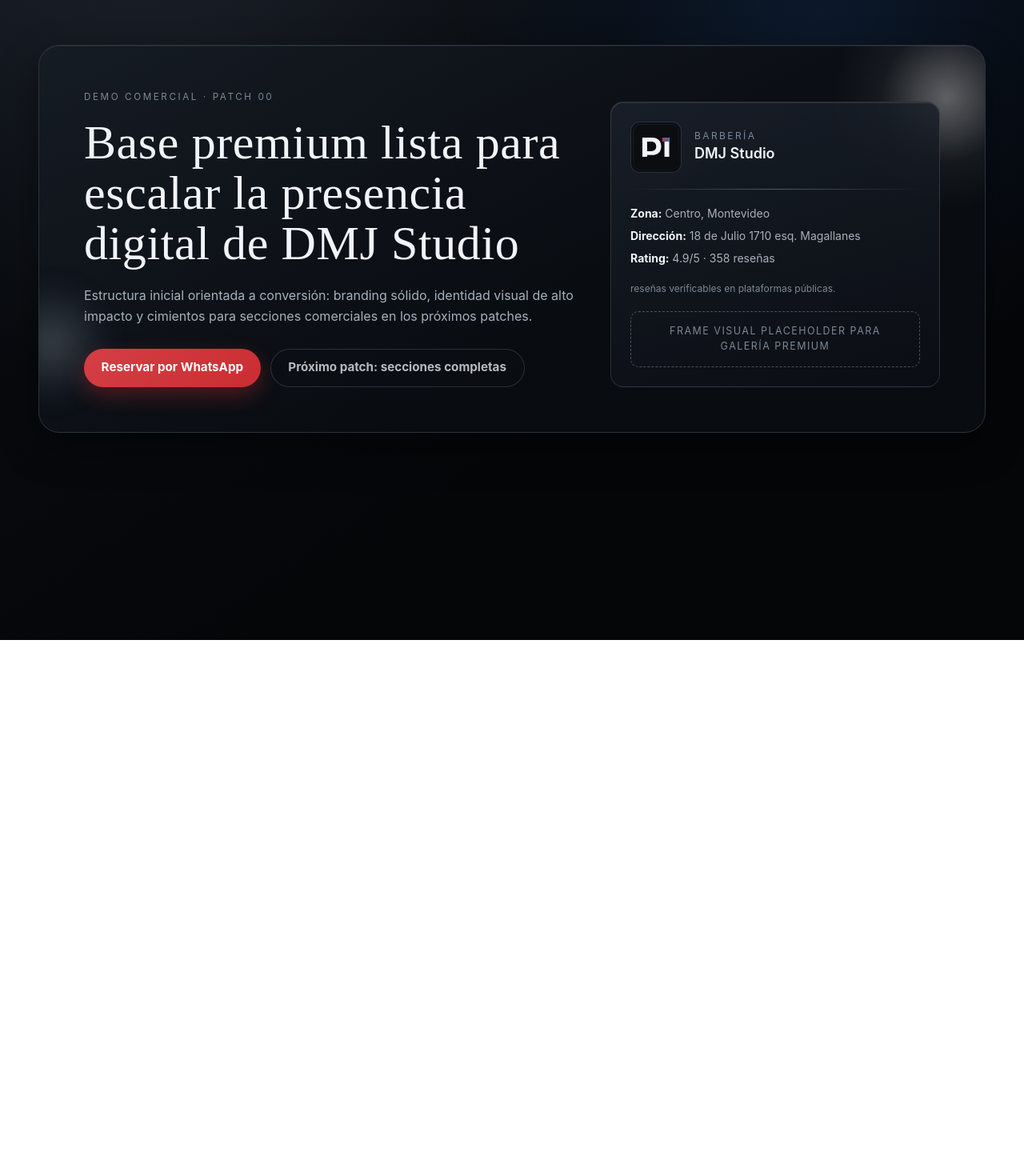
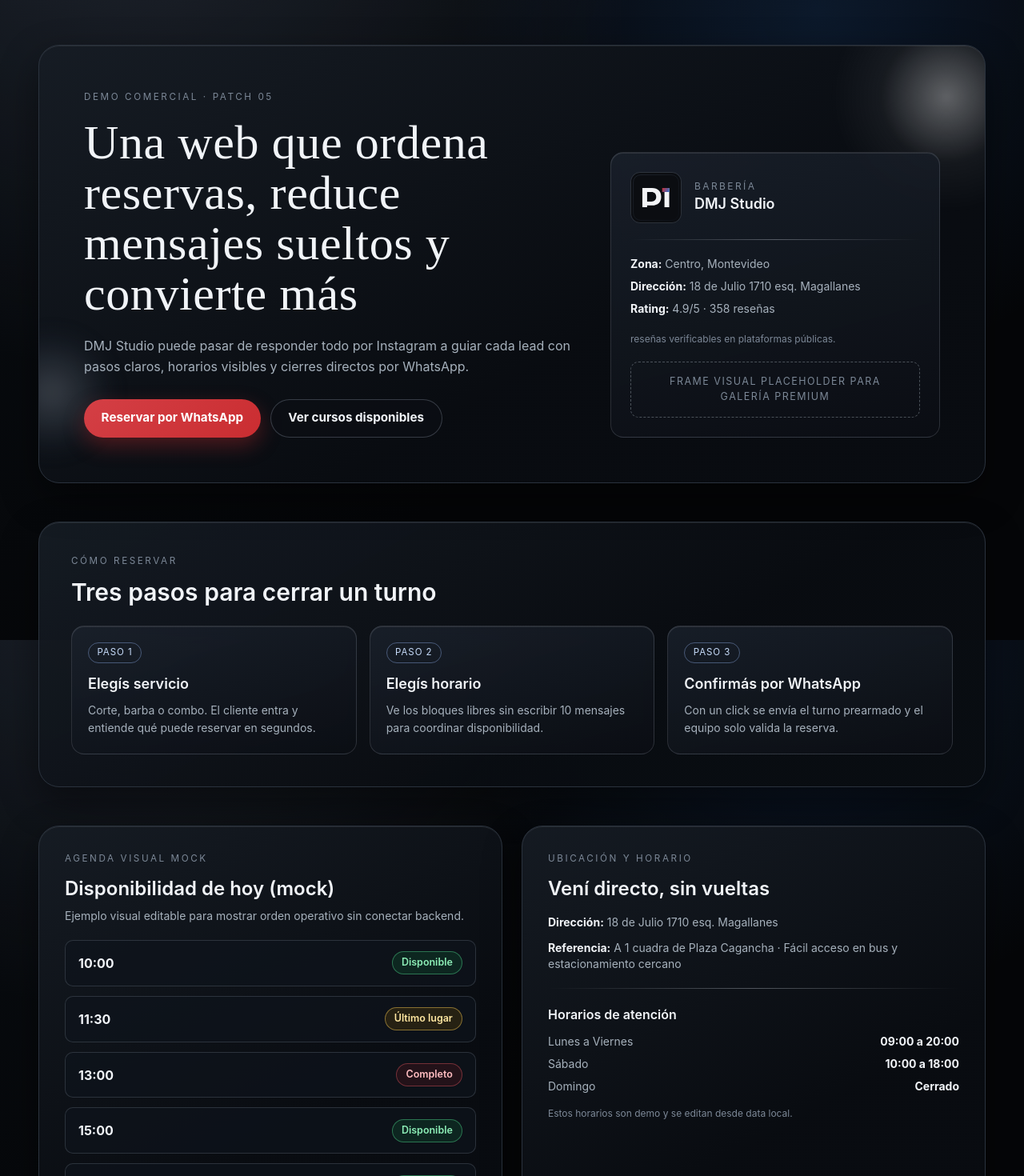
Before and after one commit to Daegon13/dmj-studio-demo, a Next.js app: page / in a window 1280 px wide. Shown: the top 1470 px of the page at 80% size. Before the commit the page ends 800 px from the top, so only its background shows below. Built offline with nearby package versions, Linux system fonts and the light colour scheme.

Commit message:
Implement patch 05 booking flow and commercial close

```diff
--- a/app/globals.css
+++ b/app/globals.css
@@ -140,3 +140,93 @@
   background: radial-gradient(circle, rgba(184, 197, 213, 0.24), rgba(54, 67, 87, 0.1) 58%, transparent 74%);
   filter: blur(10px);
 }
+
+.step-badge {
+  margin: 0;
+  width: fit-content;
+  border: 1px solid rgba(133, 165, 219, 0.45);
+  border-radius: var(--radius-pill);
+  padding: 0.2rem 0.65rem;
+  font-size: 0.72rem;
+  letter-spacing: 0.08em;
+  text-transform: uppercase;
+  color: #c7dcfa;
+}
+
+.slot-row {
+  display: flex;
+  align-items: center;
+  justify-content: space-between;
+  gap: 1rem;
+  border: 1px solid rgba(165, 179, 194, 0.2);
+  border-radius: var(--radius-sm);
+  background: rgba(15, 20, 28, 0.72);
+  padding: 0.85rem 1rem;
+}
+
+.slot-time {
+  font-weight: 700;
+  color: var(--color-title);
+}
+
+.slot-chip {
+  border-radius: var(--radius-pill);
+  padding: 0.25rem 0.7rem;
+  font-size: 0.78rem;
+  font-weight: 600;
+}
+
+.slot-available {
+  color: #8deeb7;
+  background: rgba(18, 106, 57, 0.25);
+  border: 1px solid rgba(80, 214, 141, 0.45);
+}
+
+.slot-warning {
+  color: #ffe7a1;
+  background: rgba(133, 90, 4, 0.22);
+  border: 1px solid rgba(236, 192, 80, 0.5);
+}
+
+.slot-full {
+  color: #ffbdc1;
+  background: rgba(131, 26, 34, 0.2);
+  border: 1px solid rgba(215, 82, 93, 0.45);
+}
+
+.hour-row {
+  display: flex;
+  justify-content: space-between;
+  gap: 1rem;
+}
+
+.cta-strong {
+  background:
+    radial-gradient(circle at 10% 20%, rgba(255, 255, 255, 0.18), transparent 42%),
+    linear-gradient(130deg, #9a1f24, #710f15 60%, #4e0b0f 100%);
+}
+
+.mobile-sticky-cta {
+  position: fixed;
+  inset-inline: 0;
+  bottom: 0;
+  z-index: 30;
+  display: grid;
+  grid-template-columns: 1fr 1fr;
+  gap: 0.65rem;
+  padding: 0.85rem var(--space-inline) calc(0.85rem + env(safe-area-inset-bottom));
+  border-top: 1px solid rgba(224, 232, 242, 0.2);
+  background: rgba(5, 8, 12, 0.9);
+  backdrop-filter: blur(10px);
+}
+
+.mobile-sticky-cta .btn {
+  min-height: 2.8rem;
+  font-size: 0.9rem;
+}
+
+@media (min-width: 640px) {
+  .mobile-sticky-cta {
+    display: none;
+  }
+}
--- a/app/page.tsx
+++ b/app/page.tsx
@@ -1,9 +1,15 @@
 import Image from "next/image";
 import { brand } from "@/src/data/brand";
 
+const slotClassByStatus: Record<(typeof brand.availability.slots)[number]["status"], string> = {
+  Disponible: "slot-available",
+  "Último lugar": "slot-warning",
+  Completo: "slot-full",
+};
+
 export default function Home() {
   return (
-    <main className="shell py-8 sm:py-10 lg:py-14">
+    <main className="shell space-y-8 py-8 pb-32 sm:space-y-10 sm:py-10 sm:pb-10 lg:space-y-12 lg:py-14">
       <section className="hero card-premium relative overflow-hidden p-6 sm:p-10 lg:p-14">
         <div className="spotlight pointer-events-none absolute -right-24 -top-20 h-72 w-72 rounded-full" />
         <div className="chrome-haze pointer-events-none absolute -left-16 bottom-8 h-40 w-40 rounded-full" />
@@ -27,9 +33,14 @@
               >
                 {brand.contact.whatsappLabel}
               </a>
-              <button type="button" className="btn btn-secondary" disabled>
+              <a
+                href={brand.contact.coursesUrl}
+                target="_blank"
+                rel="noopener noreferrer"
+                className="btn btn-secondary"
+              >
                 {brand.hero.secondaryCtaLabel}
-              </button>
+              </a>
             </div>
           </article>
 
@@ -44,9 +55,7 @@
                 priority
               />
               <div>
-                <p className="text-xs uppercase tracking-[0.2em] text-[var(--color-muted)]">
-                  {brand.businessLine}
-                </p>
+                <p className="text-xs uppercase tracking-[0.2em] text-[var(--color-muted)]">{brand.businessLine}</p>
                 <p className="text-lg font-semibold text-[var(--color-title)]">{brand.name}</p>
               </div>
             </div>
@@ -61,7 +70,7 @@
                 <strong className="text-[var(--color-title)]">Dirección:</strong> {brand.address}
               </li>
               <li>
-                <strong className="text-[var(--color-title)]">Rating:</strong> {brand.socialProof.rating}/5 · {" "}
+                <strong className="text-[var(--color-title)]">Rating:</strong> {brand.socialProof.rating}/5 ·{" "}
                 {brand.socialProof.reviewsCount} reseñas
               </li>
             </ul>
@@ -71,6 +80,89 @@
           </aside>
         </div>
       </section>
+
+      <section className="card-premium p-6 sm:p-8 lg:p-10">
+        <p className="eyebrow">Cómo reservar</p>
+        <h2 className="mt-3 text-2xl font-semibold text-[var(--color-title)] sm:text-3xl">Tres pasos para cerrar un turno</h2>
+
+        <div className="mt-6 grid gap-4 md:grid-cols-3">
+          {brand.bookingSteps.map((step, index) => (
+            <article key={step.title} className="glass-panel p-5">
+              <p className="step-badge">Paso {index + 1}</p>
+              <h3 className="mt-3 text-lg font-semibold text-[var(--color-title)]">{step.title}</h3>
+              <p className="mt-2 text-sm leading-relaxed text-[var(--color-text-soft)]">{step.description}</p>
+            </article>
+          ))}
+        </div>
+      </section>
+
+      <section className="grid gap-6 lg:grid-cols-2">
+        <article className="card-premium p-6 sm:p-8">
+          <p className="eyebrow">Agenda visual mock</p>
+          <h2 className="mt-3 text-2xl font-semibold text-[var(--color-title)]">{brand.availability.title}</h2>
+          <p className="mt-2 text-sm text-[var(--color-text-soft)]">{brand.availability.caption}</p>
+
+          <ul className="mt-5 space-y-3">
+            {brand.availability.slots.map((slot) => (
+              <li key={slot.time} className="slot-row">
+                <span className="slot-time">{slot.time}</span>
+                <span className={`slot-chip ${slotClassByStatus[slot.status]}`}>{slot.status}</span>
+              </li>
+            ))}
+          </ul>
+        </article>
+
+        <article className="card-premium p-6 sm:p-8">
+          <p className="eyebrow">Ubicación y horario</p>
+          <h2 className="mt-3 text-2xl font-semibold text-[var(--color-title)]">Vení directo, sin vueltas</h2>
+
+          <div className="mt-4 space-y-3 text-sm text-[var(--color-text-soft)]">
+            <p>
+              <strong className="text-[var(--color-title)]">Dirección:</strong> {brand.address}
+            </p>
+            <p>
+              <strong className="text-[var(--color-title)]">Referencia:</strong> {brand.mapReference}
+            </p>
+          </div>
+
+          <div className="divider my-5" />
+
+          <h3 className="text-base font-semibold text-[var(--color-title)]">{brand.businessHours.title}</h3>
+          <ul className="mt-3 space-y-2 text-sm text-[var(--color-text-soft)]">
+            {brand.businessHours.rows.map((row) => (
+              <li key={row.day} className="hour-row">
+                <span>{row.day}</span>
+                <strong className="text-[var(--color-title)]">{row.hours}</strong>
+              </li>
+            ))}
+          </ul>
+          <p className="mt-4 text-xs text-[var(--color-muted)]">{brand.businessHours.note}</p>
+        </article>
+      </section>
+
+      <section className="card-premium cta-strong p-6 text-center sm:p-10">
+        <p className="eyebrow">Cierre comercial</p>
+        <h2 className="mt-3 text-3xl font-semibold text-white sm:text-4xl">{brand.finalCta.title}</h2>
+        <p className="mx-auto mt-4 max-w-2xl text-sm text-white/80 sm:text-base">{brand.finalCta.description}</p>
+
+        <a
+          href={brand.contact.whatsappUrl}
+          target="_blank"
+          rel="noopener noreferrer"
+          className="btn btn-primary mt-7 min-w-72"
+        >
+          {brand.finalCta.primaryLabel}
+        </a>
+      </section>
+
+      <aside className="mobile-sticky-cta" aria-label="Accesos rápidos">
+        <a href={brand.contact.whatsappUrl} target="_blank" rel="noopener noreferrer" className="btn btn-primary">
+          Reservar
+        </a>
+        <a href={brand.contact.coursesUrl} target="_blank" rel="noopener noreferrer" className="btn btn-secondary">
+          Cursos
+        </a>
+      </aside>
     </main>
   );
 }
--- a/src/data/brand.ts
+++ b/src/data/brand.ts
@@ -3,10 +3,14 @@
   businessLine: "Barbería",
   zone: "Centro, Montevideo",
   address: "18 de Julio 1710 esq. Magallanes",
+  mapReference: "A 1 cuadra de Plaza Cagancha · Fácil acceso en bus y estacionamiento cercano",
   contact: {
     whatsappLabel: "Reservar por WhatsApp",
     whatsappUrl:
       "https://api.whatsapp.com/send/?phone=59896963686&text=Hola+DMJ+Studio%21+Quiero+agendar+un+turno.",
+    coursesLabel: "Ver cursos",
+    coursesUrl:
+      "https://api.whatsapp.com/send/?phone=59896963686&text=Hola+DMJ+Studio%21+Quiero+info+sobre+sus+cursos.",
   },
   socialProof: {
     rating: 4.9,
@@ -14,11 +18,52 @@
     note: "reseñas verificables en plataformas públicas",
   },
   hero: {
-    eyebrow: "Demo comercial · Patch 00",
-    title: "Base premium lista para escalar la presencia digital de DMJ Studio",
+    eyebrow: "Demo comercial · Patch 05",
+    title: "Una web que ordena reservas, reduce mensajes sueltos y convierte más",
     description:
-      "Estructura inicial orientada a conversión: branding sólido, identidad visual de alto impacto y cimientos para secciones comerciales en los próximos patches.",
-    secondaryCtaLabel: "Próximo patch: secciones completas",
+      "DMJ Studio puede pasar de responder todo por Instagram a guiar cada lead con pasos claros, horarios visibles y cierres directos por WhatsApp.",
+    secondaryCtaLabel: "Ver cursos disponibles",
+  },
+  bookingSteps: [
+    {
+      title: "Elegís servicio",
+      description: "Corte, barba o combo. El cliente entra y entiende qué puede reservar en segundos.",
+    },
+    {
+      title: "Elegís horario",
+      description: "Ve los bloques libres sin escribir 10 mensajes para coordinar disponibilidad.",
+    },
+    {
+      title: "Confirmás por WhatsApp",
+      description: "Con un click se envía el turno prearmado y el equipo solo valida la reserva.",
+    },
+  ],
+  availability: {
+    title: "Disponibilidad de hoy (mock)",
+    caption: "Ejemplo visual editable para mostrar orden operativo sin conectar backend.",
+    slots: [
+      { time: "10:00", status: "Disponible" },
+      { time: "11:30", status: "Último lugar" },
+      { time: "13:00", status: "Completo" },
+      { time: "15:00", status: "Disponible" },
+      { time: "17:30", status: "Disponible" },
+      { time: "19:00", status: "Completo" },
+    ],
+  },
+  businessHours: {
+    title: "Horarios de atención",
+    note: "Estos horarios son demo y se editan desde data local.",
+    rows: [
+      { day: "Lunes a Viernes", hours: "09:00 a 20:00" },
+      { day: "Sábado", hours: "10:00 a 18:00" },
+      { day: "Domingo", hours: "Cerrado" },
+    ],
+  },
+  finalCta: {
+    title: "¿Querés una web que te ordene ventas desde esta semana?",
+    description:
+      "Convertí consultas dispersas en reservas claras con pasos simples, agenda visible y cierre directo por WhatsApp.",
+    primaryLabel: "Quiero mi web comercial",
   },
   placeholders: {
     logo: "/brand/logo-mark.svg",
```
